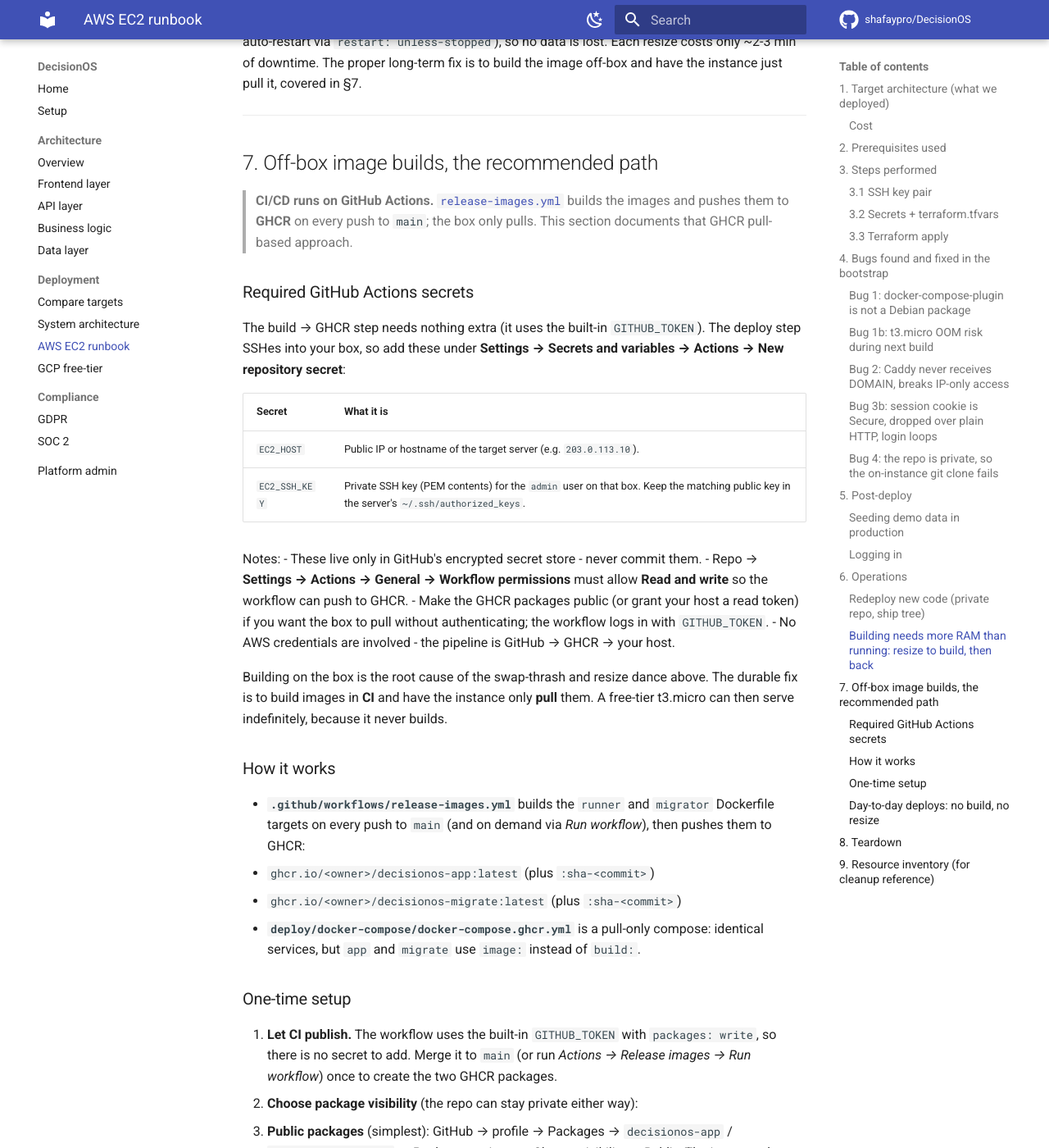
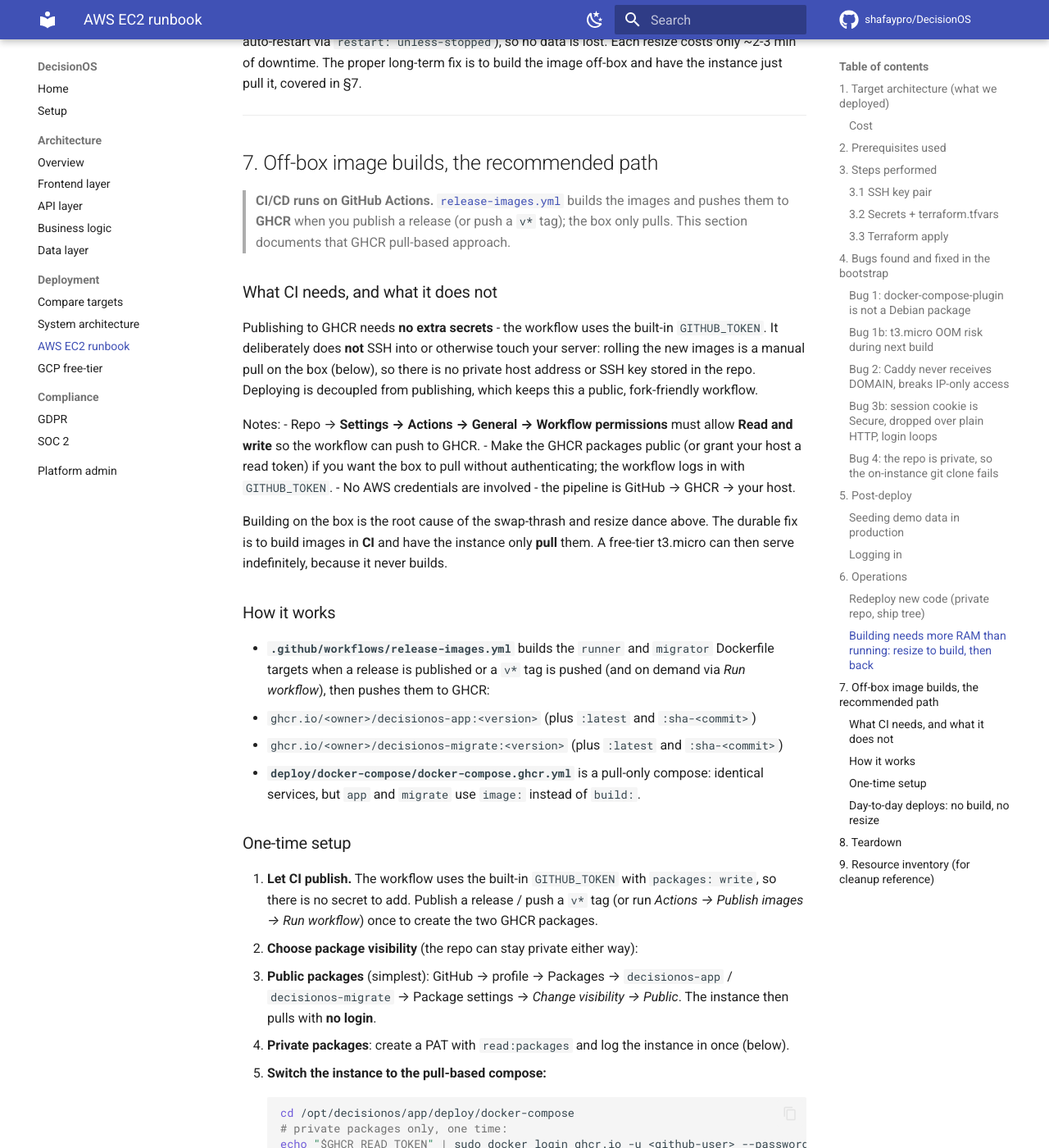
Before and after one commit to shafaypro/DecisionOS, an MkDocs documentation site: the page built from docs/deployment/AWS_EC2_DEPLOYMENT_RUNBOOK.md, in a window 1280 px wide and 1400 px high, scrolled down 6852 px. Shown: the whole window at 82% size. Built offline with MkDocs 1.6.1 and Material for MkDocs 9.7.7, drawn with Linux system fonts in a browser that asks for light colours; comment, search, counter and statistics services are not loaded; some of the changed text lies outside the part shown.

Commit message:
ci: make image publishing public-repo-safe and fix red CI status
The 'Release images' workflow ran on every push and failed for two
reasons that do not belong in a public repo:

- a deploy job that SSHed into a private EC2 box with EC2_HOST /
  EC2_SSH_KEY secrets (maintainer-only infrastructure)
- publishing on every commit, which turned transient GHCR push issues
  into a permanent red X on the status badge

Rework it into a 'Publish images' workflow that only builds and pushes
the runner/migrator images to GHCR when a release is published or a v*
tag is pushed (or on demand). Tags are derived via docker/metadata so a
release yields :<version>, :latest, and :sha-<commit>. No SSH, no host
secrets: deploying is decoupled and done by pulling on the box.

Also stop baking SESSION_SECRET as a Dockerfile ENV layer (it is only a
build-time placeholder); pass it inline to the build RUN so it is not
persisted and no longer trips the ENV-secret lint warning.

Update the runbook and deployment docs to match: publish on release
rather than on push to main, and drop the removed SSH-deploy secrets.

````diff
--- a/docs/deployment/AWS_EC2_DEPLOYMENT_RUNBOOK.md
+++ b/docs/deployment/AWS_EC2_DEPLOYMENT_RUNBOOK.md
@@ -328,22 +328,18 @@
 ## 7. Off-box image builds, the recommended path
 
 > **CI/CD runs on GitHub Actions.** [`release-images.yml`](../../.github/workflows/release-images.yml)
-> builds the images and pushes them to **GHCR** on every push to `main`; the box
-> only pulls. This section documents that GHCR pull-based approach.
+> builds the images and pushes them to **GHCR** when you publish a release (or push
+> a `v*` tag); the box only pulls. This section documents that GHCR pull-based approach.
 
-### Required GitHub Actions secrets
+### What CI needs, and what it does not
 
-The build → GHCR step needs nothing extra (it uses the built-in `GITHUB_TOKEN`).
-The deploy step SSHes into your box, so add these under **Settings → Secrets and
-variables → Actions → New repository secret**:
-
-| Secret | What it is |
-|---|---|
-| `EC2_HOST` | Public IP or hostname of the target server (e.g. `203.0.113.10`). |
-| `EC2_SSH_KEY` | Private SSH key (PEM contents) for the `admin` user on that box. Keep the matching public key in the server's `~/.ssh/authorized_keys`. |
+Publishing to GHCR needs **no extra secrets** - the workflow uses the built-in
+`GITHUB_TOKEN`. It deliberately does **not** SSH into or otherwise touch your
+server: rolling the new images is a manual pull on the box (below), so there is no
+private host address or SSH key stored in the repo. Deploying is decoupled from
+publishing, which keeps this a public, fork-friendly workflow.
 
 Notes:
-- These live only in GitHub's encrypted secret store - never commit them.
 - Repo → **Settings → Actions → General → Workflow permissions** must allow
   **Read and write** so the workflow can push to GHCR.
 - Make the GHCR packages public (or grant your host a read token) if you want the
@@ -357,18 +353,19 @@
 ### How it works
 
 - **`.github/workflows/release-images.yml`** builds the `runner` and `migrator`
-  Dockerfile targets on every push to `main` (and on demand via *Run workflow*),
-  then pushes them to GHCR:
-  - `ghcr.io/<owner>/decisionos-app:latest` (plus `:sha-<commit>`)
-  - `ghcr.io/<owner>/decisionos-migrate:latest` (plus `:sha-<commit>`)
+  Dockerfile targets when a release is published or a `v*` tag is pushed (and on
+  demand via *Run workflow*), then pushes them to GHCR:
+  - `ghcr.io/<owner>/decisionos-app:<version>` (plus `:latest` and `:sha-<commit>`)
+  - `ghcr.io/<owner>/decisionos-migrate:<version>` (plus `:latest` and `:sha-<commit>`)
 - **`deploy/docker-compose/docker-compose.ghcr.yml`** is a pull-only compose:
   identical services, but `app` and `migrate` use `image:` instead of `build:`.
 
 ### One-time setup
 
 1. **Let CI publish.** The workflow uses the built-in `GITHUB_TOKEN` with
-   `packages: write`, so there is no secret to add. Merge it to `main` (or run
-   *Actions → Release images → Run workflow*) once to create the two GHCR packages.
+   `packages: write`, so there is no secret to add. Publish a release / push a
+   `v*` tag (or run *Actions → Publish images → Run workflow*) once to create the
+   two GHCR packages.
 2. **Choose package visibility** (the repo can stay private either way):
    - **Public packages** (simplest): GitHub → profile → Packages →
      `decisionos-app` / `decisionos-migrate` → Package settings → *Change
@@ -389,7 +386,7 @@
 ### Day-to-day deploys: no build, no resize
 
 ```bash
-# 1. merge to main, and CI builds + pushes images off-box (a few minutes)
+# 1. publish a release / push a v* tag, and CI builds + pushes images off-box (a few minutes)
 # 2. on the instance:
 cd /opt/decisionos/app/deploy/docker-compose
 sudo docker compose -f docker-compose.ghcr.yml pull      # ~10s
````
Also changed, not shown: README.md (+1 -1 lines), docs/README.md (+1 -1 lines), docs/deployment/ARCHITECTURE.md (+3 -3 lines), docs/deployment/README.md (+1 -1 lines), 2 other files.
